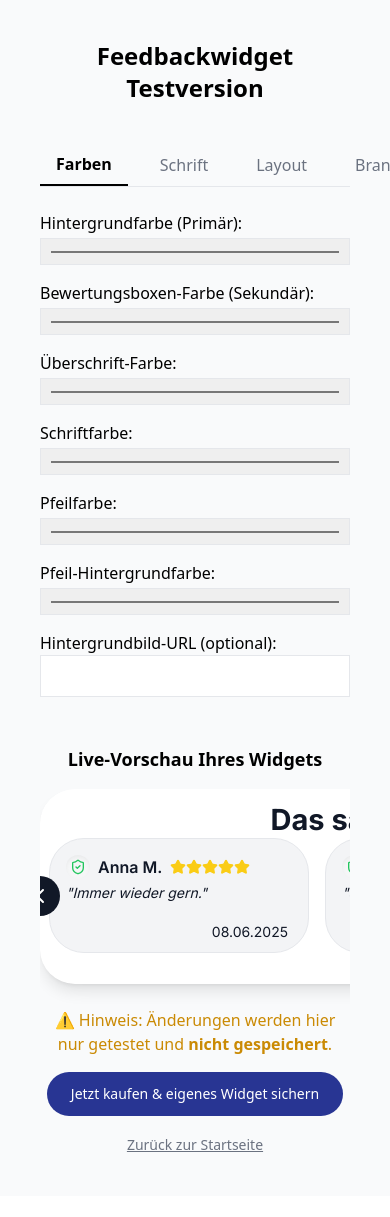
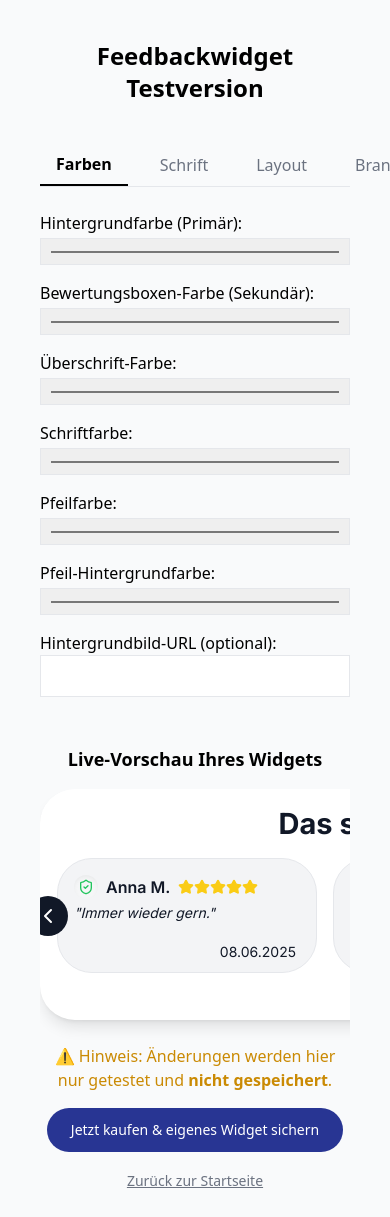
Before and after one commit to Hamsa777/KI-Partner, a React (Vite) app: page /TestEditor in a window 390 px wide. Shown: the top 1217 px of the page. Before the commit the page ends 1196 px from the top, so only its background shows below. Built offline with nearby package versions, Linux system fonts and the light colour scheme.

Commit message:
Aktueller Stand – Widget final

```diff
--- a/src/components/FeedbackWidget.jsx
+++ b/src/components/FeedbackWidget.jsx
@@ -27,6 +27,7 @@ export default function FeedbackWidget({
     if (!isDragging || !dragRef.current) return;
     const rect = dragRef.current.getBoundingClientRect();
     const x = 100 - ((e.clientX - rect.left) / rect.width) * 100;
+
     const y = 100 - ((e.clientY - rect.top) / rect.height) * 100;
 
 
@@ -171,7 +172,7 @@ useEffect(() => {
   const containerWidth = visible * cardWidth + (visible - 1) * gap;
 
  const widgetClasses = [
-  "p-2 pt-3 pb-4 relative transition-all mx-auto",
+  "space-y-4 p-4 relative transition-all mx-auto",
   widgetStylePreset === "glass"
     ? "bg-white/10 backdrop-blur-md border border-white/20 shadow-lg"
     : widgetStylePreset === "flat"
--- a/src/components/WidgetVorschau.jsx
+++ b/src/components/WidgetVorschau.jsx
@@ -20,7 +20,8 @@ const WidgetVorschau = () => {
       </p>
 
       {demoFirmaIds.map((id, index) => (
-        <div key={id} className="w-full px-4 sm:px-6 lg:px-10 xl:px-16">
+        <div key={id} className="w-full max-w-6xl mx-auto mb-12">
+
 
           <h2 className="text-center font-semibold text-base mt-2 mb-2">
             Vorschau: Widget {index + 1}
--- a/src/main.jsx
+++ b/src/main.jsx
@@ -51,6 +51,7 @@ ReactDOM.createRoot(document.getElementById("root")).render(
         <Route path="/chatboteditor/:firmaId" element={<ChatBotEditor />} />
         <Route path="/widgetvorschau" element={<WidgetVorschau />} />
 
+
       </Routes>
     </BrowserRouter>
   </React.StrictMode>
```
